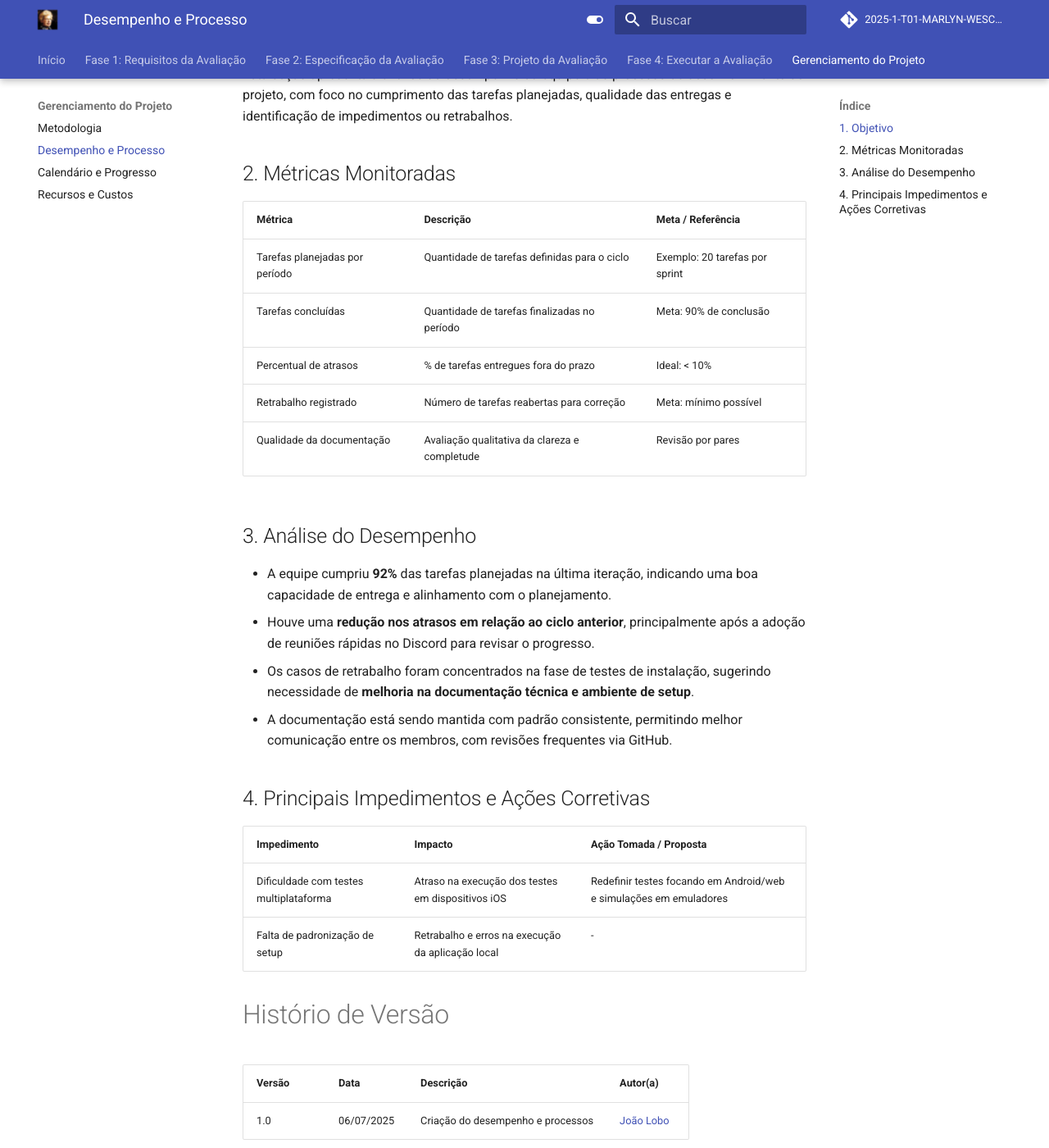
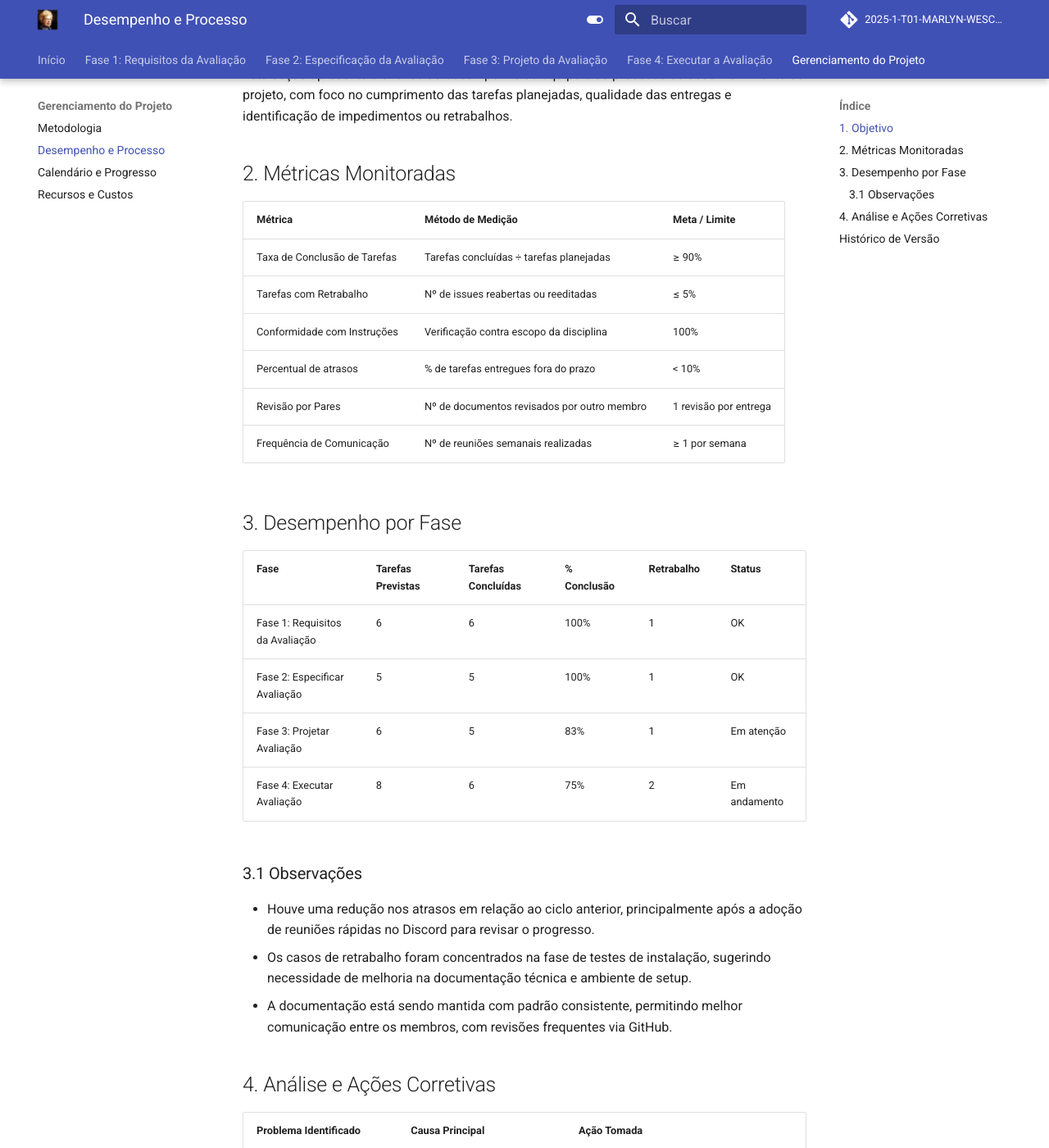
Before and after one commit to FCTE-Qualidade-de-Software-1/2025-1-T01-MARLYN-WESCOFF, an MkDocs documentation site: the page built from docs/psm/desempenho.md, in a window 1280 px wide and 1400 px high, scrolled down 201 px. Shown: the whole window at 82% size. Built offline with MkDocs 1.6.1 and Material for MkDocs 9.7.7, drawn with Linux system fonts in a browser that asks for light colours; comment, search, counter and statistics services are not loaded; some of the changed text lies outside the part shown.

Commit message:
revisão no tópico de desempenho e processos do PSM

```diff
--- a/docs/psm/desempenho.md
+++ b/docs/psm/desempenho.md
@@ -6,32 +6,43 @@ Esta seção apresenta a análise do desempenho da equipe e do processo de desen
 
 ## 2. Métricas Monitoradas
 
-| Métrica                         | Descrição                                    | Meta / Referência                |
-|--------------------------------|----------------------------------------------|---------------------------------|
-| Tarefas planejadas por período  | Quantidade de tarefas definidas para o ciclo | Exemplo: 20 tarefas por sprint  |
-| Tarefas concluídas              | Quantidade de tarefas finalizadas no período  | Meta: 90% de conclusão          |
-| Percentual de atrasos           | % de tarefas entregues fora do prazo          | Ideal: < 10%                    |
-| Retrabalho registrado           | Número de tarefas reabertas para correção     | Meta: mínimo possível           |
-| Qualidade da documentação       | Avaliação qualitativa da clareza e completude | Revisão por pares               |
+| Métrica                       | Método de Medição                                     | Meta / Limite             |
+|------------------------------|--------------------------------------------------------|----------------------------|
+| Taxa de Conclusão de Tarefas | Tarefas concluídas ÷ tarefas planejadas               | ≥ 90%                      |
+| Tarefas com Retrabalho       | Nº de issues reabertas ou reeditadas                 | ≤ 5%                       |
+| Conformidade com Instruções  | Verificação contra escopo da disciplina              | 100%                       |
+| Percentual de atrasos 	   | % de tarefas entregues fora do prazo 	              | < 10%                       |
+| Revisão por Pares            | Nº de documentos revisados por outro membro          | 1 revisão por entrega      |
+| Frequência de Comunicação    | Nº de reuniões semanais realizadas                   | ≥ 1 por semana             |
 
-## 3. Análise do Desempenho
+## 3. Desempenho por Fase
 
-- A equipe cumpriu **92%** das tarefas planejadas na última iteração, indicando uma boa capacidade de entrega e alinhamento com o planejamento.
-- Houve uma **redução nos atrasos em relação ao ciclo anterior**, principalmente após a adoção de reuniões rápidas no Discord para revisar o progresso.
-- Os casos de retrabalho foram concentrados na fase de testes de instalação, sugerindo necessidade de **melhoria na documentação técnica e ambiente de setup**.
+| Fase                      | Tarefas Previstas | Tarefas Concluídas | % Conclusão | Retrabalho | Status         |
+|--------------------------|-------------------|---------------------|--------------|------------|----------------|
+| Fase 1: Requisitos da Avaliação   | 6                 | 6                   | 100%         | 1          |  OK          |
+| Fase 2: Especificar Avaliação    | 5                 | 5                   | 100%         | 1          |  OK           |
+| Fase 3: Projetar Avaliação       | 6                 | 5                   | 83%          | 1          |  Em atenção   |
+| Fase 4: Executar Avaliação       | 8                 | 6                   | 75%          | 2          |  Em andamento |
+
+### 3.1 Observações
+
+- Houve uma redução nos atrasos em relação ao ciclo anterior, principalmente após a adoção de reuniões rápidas no Discord para revisar o progresso.
+- Os casos de retrabalho foram concentrados na fase de testes de instalação, sugerindo necessidade de melhoria na documentação técnica e ambiente de setup.
 - A documentação está sendo mantida com padrão consistente, permitindo melhor comunicação entre os membros, com revisões frequentes via GitHub.
 
-## 4. Principais Impedimentos e Ações Corretivas
+## 4. Análise e Ações Corretivas
 
-| Impedimento                        | Impacto                                     | Ação Tomada / Proposta                        |
-|-----------------------------------|---------------------------------------------|-----------------------------------------------|
-| Dificuldade com testes multiplataforma | Atraso na execução dos testes em dispositivos iOS | Redefinir testes focando em Android/web e simulações em emuladores |
-| Falta de padronização de setup    | Retrabalho e erros na execução da aplicação local | - |
+| Problema Identificado            | Causa Principal                            | Ação Tomada                                     |
+|----------------------------------|---------------------------------------------|------------------------------------------------|
+| Retrabalho em testes             | Setup inconsistente entre ambientes         | ---     |
+| Tarefa mal definida              | Escopo e critérios pouco claros             | Consulta a documentos disponibilizados pela professora                     |
+| Baixa adesão a revisões técnicas| Falta de rotina formal                      | Agendamento de revisões semanais via Discord   |
 
+---
 
+## Histórico de Versão
 
-# Histório de Versão
-
-| Versão | Data | Descrição | Autor(a) |
-|--------|------|----------|-------------------------------|
-| 1.0    | 06/07/2025 |Criação do desempenho e processos| [João Lobo](https://github.com/joaolobo10)|
+| Versão | Data       | Descrição                             | Autor(a) |
+|--------|------------|----------------------------------------|----------|
+| 1.1    | 08/07/2025 | Revisão completa baseada no PSM/CID    | João Lobo |
+| 1.2    | 08/07/2025 | Revisão e melhorias em cada tópico    | Brenno da Silva |
```
